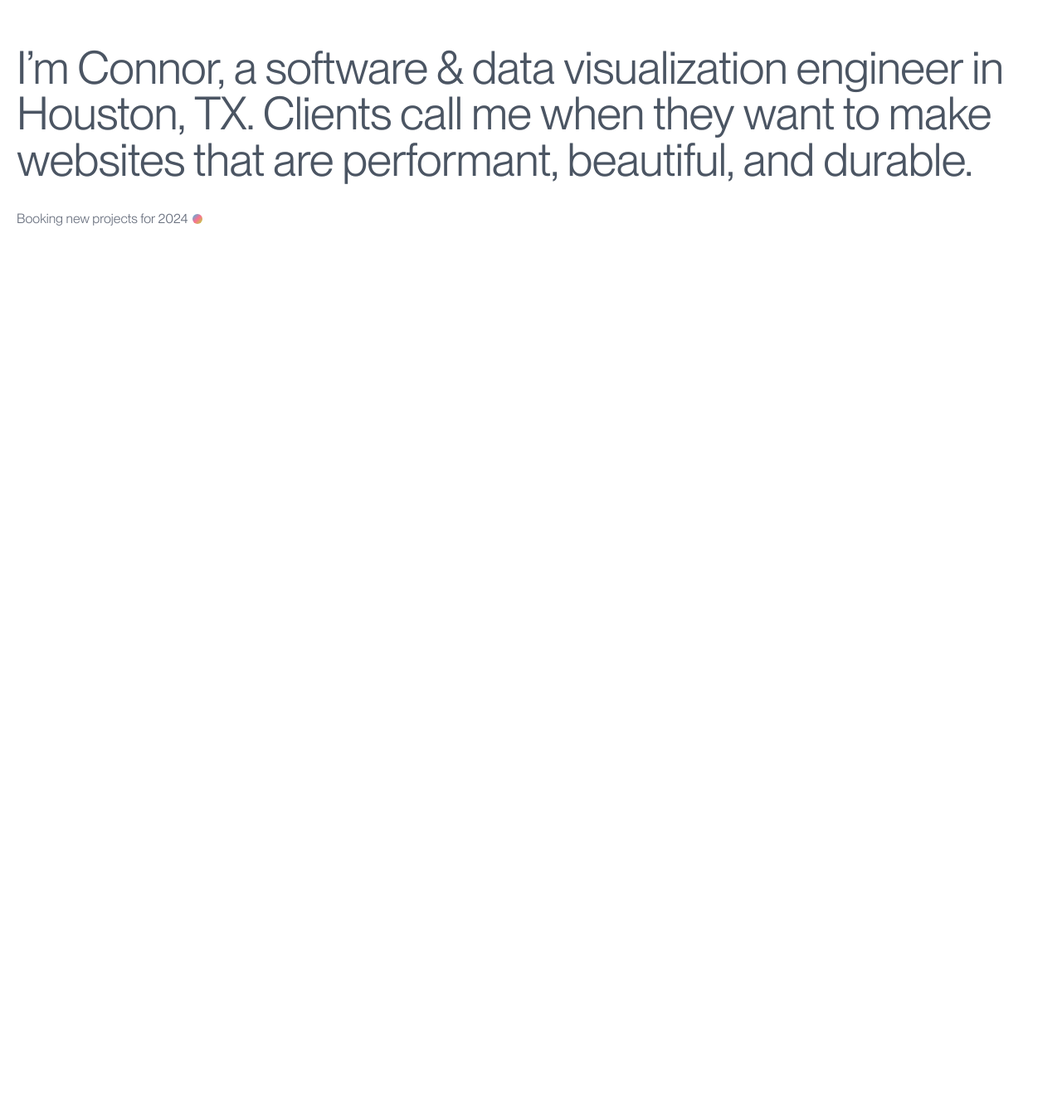
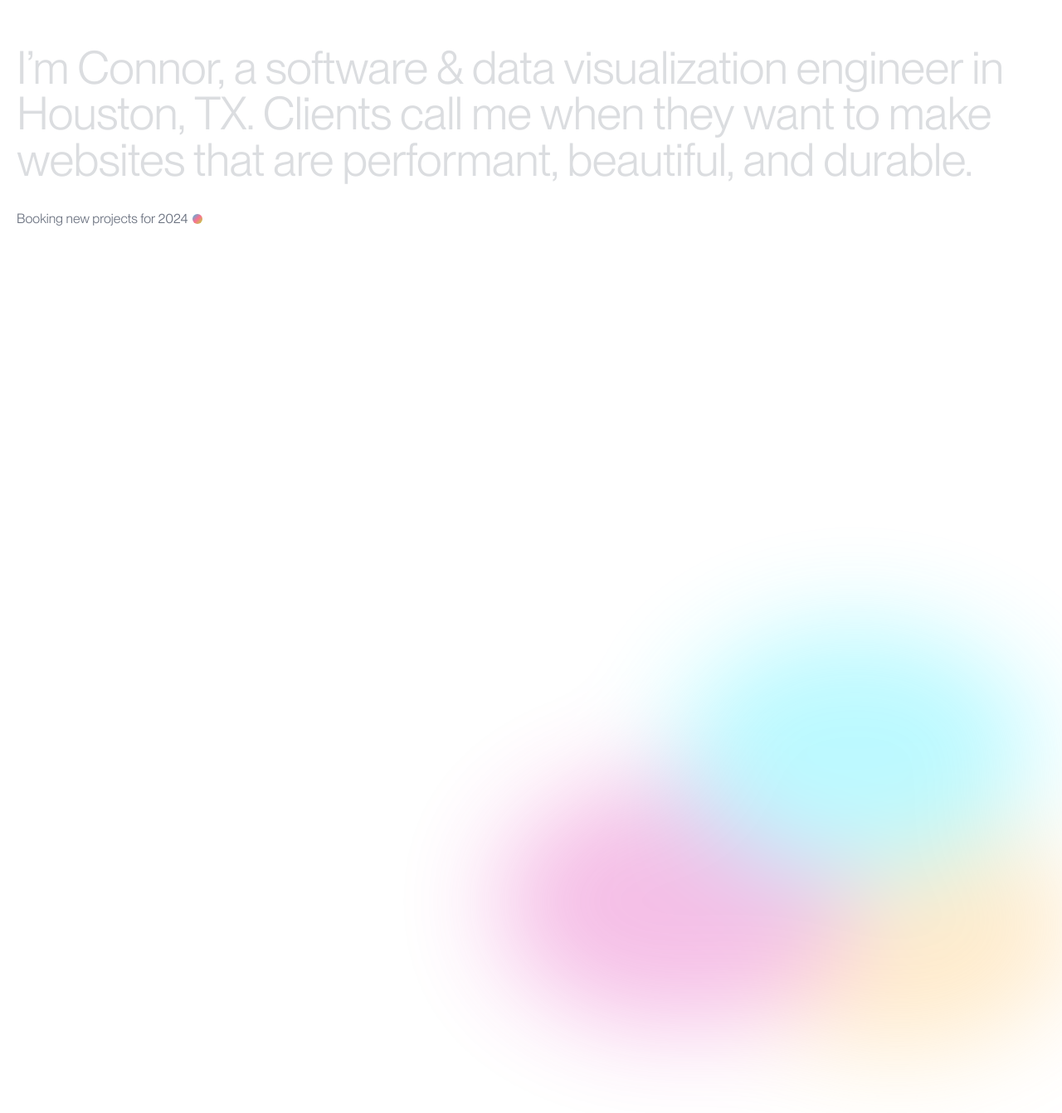
Before and after one commit to connorrothschild/v5, a Next.js app: page / in a window 1280 px wide. Shown: the part 1035-2377 px from the top of the page at 83% size. Built offline with nearby package versions, Linux system fonts and the light colour scheme; a web font is replaced by a local one.

Commit message:
Fix whack bug

```diff
--- a/src/components/Elements/SplitTextHeader.tsx
+++ b/src/components/Elements/SplitTextHeader.tsx
@@ -2,16 +2,12 @@ import { useTransform, motion, MotionValue, useScroll } from "framer-motion";
 import React from "react";
 
 export default function KaraokeText({
-  container,
+  scrollYProgress,
   phrase,
 }: {
-  container: React.RefObject<HTMLDivElement>;
+  scrollYProgress: MotionValue<number>;
   phrase: string;
 }) {
-  const { scrollYProgress } = useScroll({
-    target: container,
-  });
-
   const words = phrase.split(" ");
   return (
     <p className="self-center flex flex-wrap gap-x-[.5em] md:gap-x-[.65em] text-gray-600">
--- a/src/components/Sections/Intro.tsx
+++ b/src/components/Sections/Intro.tsx
@@ -3,20 +3,25 @@ import SplitTextHeader from "@/components/Elements/SplitTextHeader";
 
 import Dot from "@/components/Elements/Dot";
 import { ContactPopup } from "@/components/Elements/ContactPopup";
+import { useScroll } from "framer-motion";
 
 export default function Intro() {
   const container = useRef<HTMLDivElement>(null);
+
+  const { scrollYProgress } = useScroll({
+    target: container,
+  });
+
   return (
     <section
       className="relative mt-48 md:mt-0 mb-48 px-[20px] h-[200vh]"
       ref={container}
     >
-      {/* <Gradient /> */}
-
+      <Gradient />
       <div className="max-w-7xl w-full mx-auto sticky top-0 h-[100vh] flex flex-col justify-center items-center">
         <div className="flex flex-col justify-between gap-8">
           <SplitTextHeader
-            container={container}
+            scrollYProgress={scrollYProgress}
             phrase="I’m Connor, a software & data visualization engineer in Houston, TX. Clients call me when they want to make websites that are performant, beautiful, and durable."
           />
           <ContactPopup>
```
